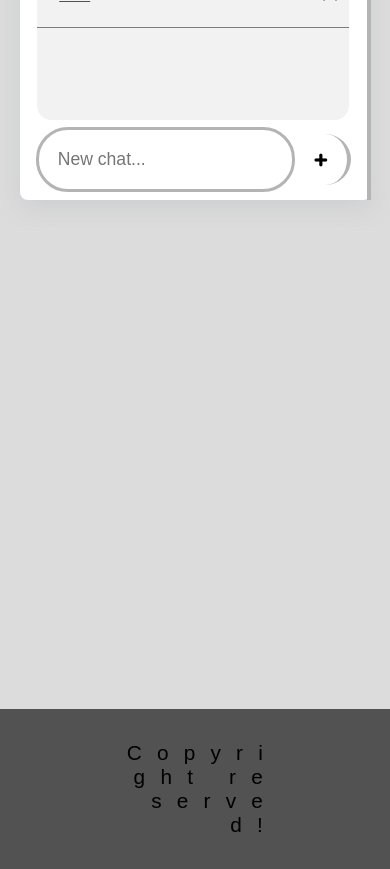
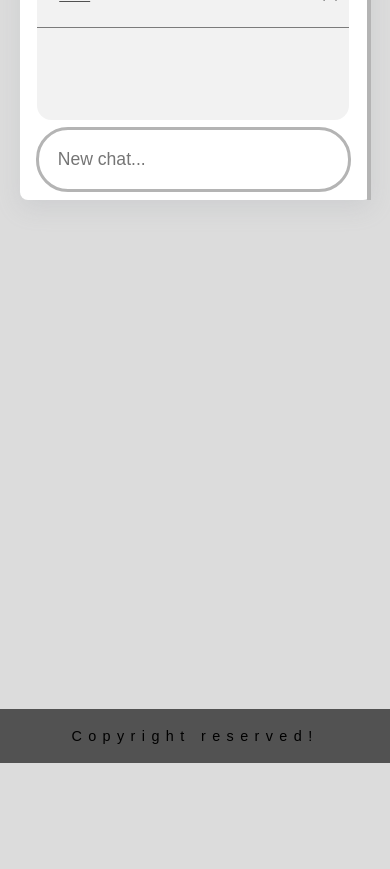
Before and after one commit to gurbanzman/m-chat, a React (Vite) app: page /chat/1 in a window 390 px wide. Shown: the part 840-1709 px from the top of the page. After the commit the page ends 1603 px from the top, so only its background shows below. Built offline with nearby package versions, Linux system fonts and the light colour scheme.

Commit message:
footer and navbar menu responsive update

```diff
--- a/src/layouts/chat/index.jsx
+++ b/src/layouts/chat/index.jsx
@@ -1,5 +1,6 @@
 import { Link, NavLink} from "react-router-dom";
 import Mega from "../../components/layout-components/mega";
+import { Button, InputText } from "../../components/ui";
 
 export default function ChattingPage({className,chatClassName}) {
   return (
@@ -25,13 +26,7 @@ export default function ChattingPage({className,chatClassName}) {
                 <p>Sizin chat bölümü boşdur</p>
               </ul>
               <form className="chat-user_search_form">
-                <input
-                  type="text"
-                  name="user"
-                  placeholder="New chat..."
-                  className="chat-search_input"
-                />
-                <button type="submit" className="icon-plus"></button>
+                <InputText type={`text`} name={`user`} placeholder={`New chat...`} className={`chat-search_input`}/>
               </form>
 
               <ul className="chat-search_user">
@@ -68,13 +63,8 @@ export default function ChattingPage({className,chatClassName}) {
                 </li>
               </ul>
               <form className="chat-send_message_form">
-                <input
-                  type="text"
-                  name="text"
-                  className="chat-send_message_input"
-                  placeholder="write something..."
-                />
-                <button type="submit" className="icon-chevron-thin-up"></button>
+                <InputText type={`text`} name={`text`} className={`chat-send_message_input`} placeholder={`write something...`}/>
+                <Button type={`submit`} className={`icon-chevron-thin-up`}></Button>
               </form>
             </li>
           </ul>
--- a/src/styles/responsive.md.css
+++ b/src/styles/responsive.md.css
@@ -16,6 +16,9 @@
    }
    .half{
       width: 90% !important;
+   }
+   .footer-section_head{
+      letter-spacing: .60rem !important;
    }
 }
 
@@ -166,4 +169,12 @@
    .others-lists_link{
       font-size: .96rem !important;
    }
+   .footer-section_head{
+      font-size: .90rem !important;
+      letter-spacing: .40rem !important;
+   }
+   .navbar-option_link{
+      padding: .70rem !important;
+      font-size: 1.5rem !important;
+   }
 }
--- a/src/styles/responsive.xl.css
+++ b/src/styles/responsive.xl.css
@@ -16,6 +16,13 @@
    .main-contact_admin{
       width: 20rem !important;
       height: 20rem !important;
+   }
+   .footer{
+      padding: 1.2rem !important;
+   }
+   .footer-section_head{
+      text-align: center !important;
+      font-size: 1.1rem !important;
    }
 }
 
--- a/src/styles/responsive.xxl.css
+++ b/src/styles/responsive.xxl.css
@@ -170,6 +170,7 @@
    }
    .bar:checked ~ .responsive-menu{
       transform: translateX(0%);
+      z-index: 98;
    }
    .bar:checked::before{
       position: fixed;
```
